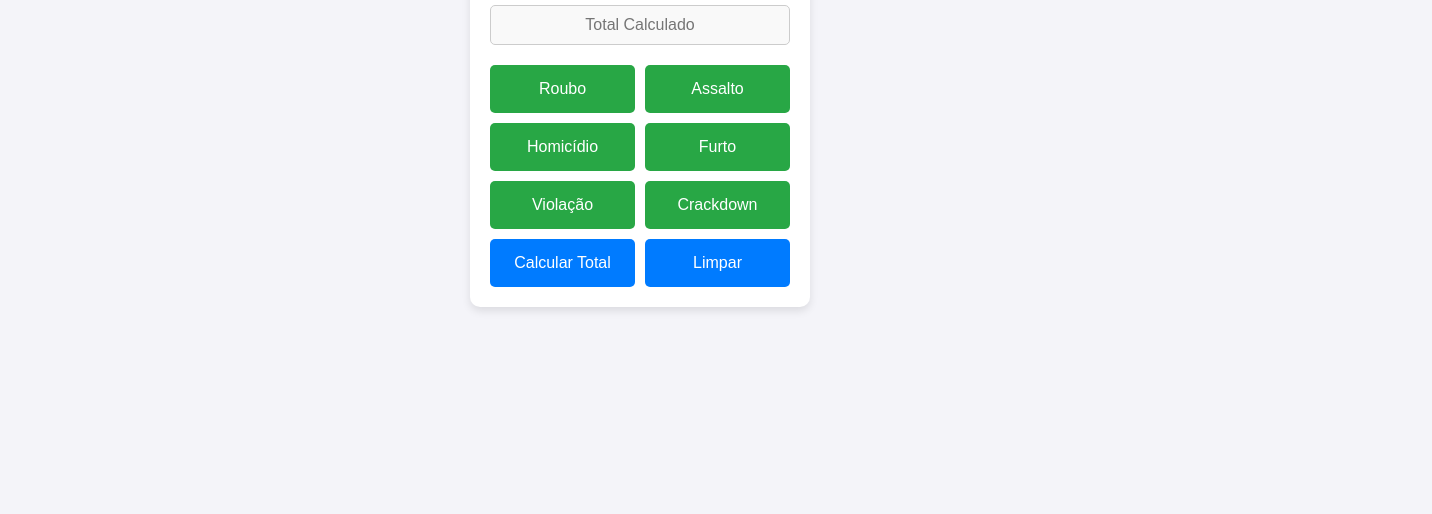
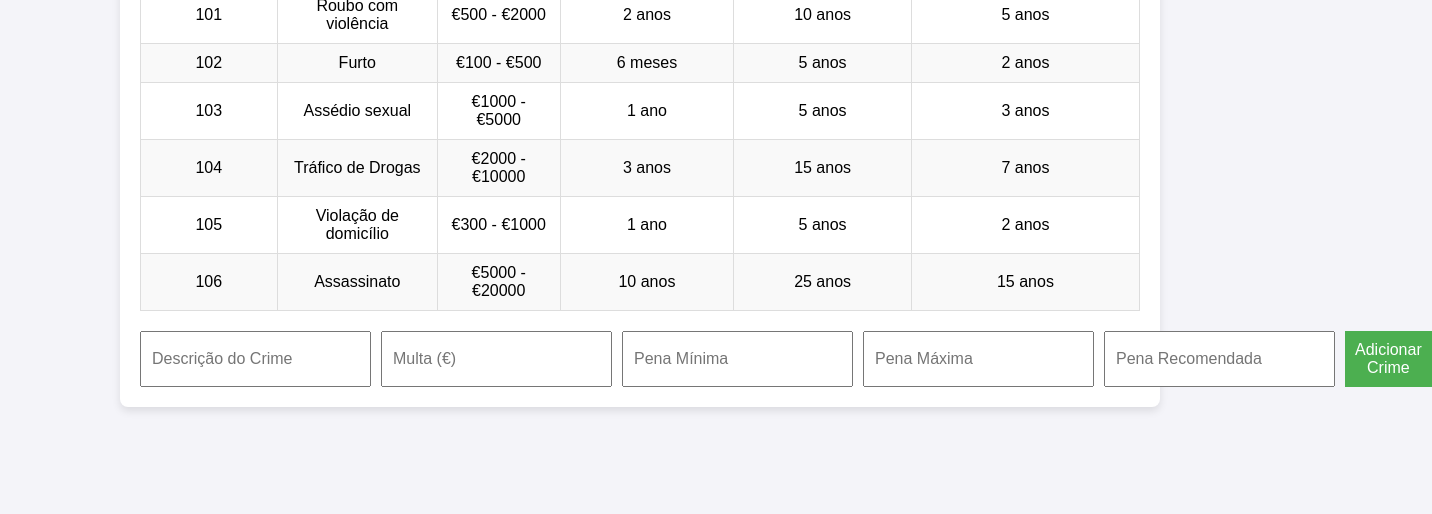
Before and after one commit to certal77/Guarda, a plain HTML site: page index.html in a window 1280 px wide. Shown: the part 286-800 px from the top of the page, 1432 px wide, since content can reach past the window. Drawn offline with Linux system fonts and the light colour scheme.

Commit message:
Update index.html

```diff
--- a/index.html
+++ b/index.html
@@ -5,179 +5,213 @@
     <meta name="viewport" content="width=device-width, initial-scale=1.0">
     <title>Calculadora de Crimes</title>
     <style>
-        /* Estilo global */
         body {
             font-family: Arial, sans-serif;
             background-color: #f4f4f9;
+            margin: 0;
+            padding: 0;
             display: flex;
             justify-content: center;
             align-items: center;
             height: 100vh;
-            margin: 0;
         }
 
-        /* Container principal da calculadora */
-        .calculator {
-            background-color: #ffffff;
-            border-radius: 10px;
+        .container {
+            width: 80%;
+            max-width: 1000px;
+            padding: 20px;
+            background-color: #fff;
             box-shadow: 0 4px 8px rgba(0, 0, 0, 0.1);
-            padding: 20px;
-            width: 300px;
+            border-radius: 8px;
         }
 
-        /* Display de resultado */
-        .display {
+        h1 {
+            text-align: center;
             margin-bottom: 20px;
+        }
+
+        .table-container {
+            margin: 20px 0;
+            overflow-x: auto;
+        }
+
+        table {
+            width: 100%;
+            border-collapse: collapse;
+            margin-top: 10px;
+        }
+
+        th, td {
+            padding: 10px;
+            text-align: center;
+            border: 1px solid #ddd;
+        }
+
+        th {
+            background-color: #f2f2f2;
+        }
+
+        tr:nth-child(even) {
+            background-color: #f9f9f9;
+        }
+
+        tr:hover {
+            background-color: #f1f1f1;
+        }
+
+        .crime-info {
+            margin: 20px 0;
             text-align: center;
         }
 
-        input {
-            width: 100%;
-            padding: 10px;
-            font-size: 16px;
-            text-align: center;
-            background-color: #f9f9f9;
-            border: 1px solid #ccc;
-            border-radius: 5px;
-            box-sizing: border-box;
+        .button-container {
+            display: flex;
+            justify-content: space-between;
         }
 
-        /* Botões */
-        .buttons {
-            display: grid;
-            grid-template-columns: repeat(2, 1fr);
-            gap: 10px;
+        .crime-addition {
+            display: flex;
+            justify-content: space-between;
+            margin-top: 20px;
         }
 
-        .btn {
-            background-color: #007bff;
-            color: #fff;
-            border: none;
-            padding: 15px;
+        .crime-addition input, .crime-addition select, .crime-addition button {
+            padding: 10px;
+            margin-right: 10px;
             font-size: 16px;
-            border-radius: 5px;
-            cursor: pointer;
-            transition: background-color 0.3s;
         }
 
-        .btn:hover {
-            background-color: #0056b3;
+        .crime-addition button {
+            background-color: #4CAF50;
+            color: white;
+            border: none;
+            cursor: pointer;
         }
 
-        .btn:active {
-            background-color: #003f7f;
-        }
-
-        /* Botões de crime */
-        .btn-crime {
-            background-color: #28a745;
-        }
-
-        .btn-crime:hover {
-            background-color: #218838;
-        }
-
-        .btn-crime:active {
-            background-color: #1e7e34;
-        }
-
-        /* Título */
-        h1 {
-            text-align: center;
-            color: #333;
-            font-size: 24px;
-            margin-bottom: 20px;
+        .crime-addition button:hover {
+            background-color: #45a049;
         }
     </style>
 </head>
 <body>
-    <div class="calculator">
+    <div class="container">
         <h1>Calculadora de Crimes</h1>
-        <div class="display">
-            <input type="text" id="result" readonly placeholder="Total Calculado">
+
+        <!-- Tabela de Crimes -->
+        <div class="table-container">
+            <table>
+                <thead>
+                    <tr>
+                        <th>Código do Crime</th>
+                        <th>Descrição do Crime</th>
+                        <th>Multa (em €)</th>
+                        <th>Pena de Prisão Mínima</th>
+                        <th>Pena de Prisão Máxima</th>
+                        <th>Pena de Prisão Recomendada</th>
+                    </tr>
+                </thead>
+                <tbody>
+                    <tr>
+                        <td>101</td>
+                        <td>Roubo com violência</td>
+                        <td>€500 - €2000</td>
+                        <td>2 anos</td>
+                        <td>10 anos</td>
+                        <td>5 anos</td>
+                    </tr>
+                    <tr>
+                        <td>102</td>
+                        <td>Furto</td>
+                        <td>€100 - €500</td>
+                        <td>6 meses</td>
+                        <td>5 anos</td>
+                        <td>2 anos</td>
+                    </tr>
+                    <tr>
+                        <td>103</td>
+                        <td>Assédio sexual</td>
+                        <td>€1000 - €5000</td>
+                        <td>1 ano</td>
+                        <td>5 anos</td>
+                        <td>3 anos</td>
+                    </tr>
+                    <tr>
+                        <td>104</td>
+                        <td>Tráfico de Drogas</td>
+                        <td>€2000 - €10000</td>
+                        <td>3 anos</td>
+                        <td>15 anos</td>
+                        <td>7 anos</td>
+                    </tr>
+                    <tr>
+                        <td>105</td>
+                        <td>Violação de domicílio</td>
+                        <td>€300 - €1000</td>
+                        <td>1 ano</td>
+                        <td>5 anos</td>
+                        <td>2 anos</td>
+                    </tr>
+                    <tr>
+                        <td>106</td>
+                        <td>Assassinato</td>
+                        <td>€5000 - €20000</td>
+                        <td>10 anos</td>
+                        <td>25 anos</td>
+                        <td>15 anos</td>
+                    </tr>
+                    <tr>
+
+                </tbody>
+            </table>
         </div>
-        <div class="buttons">
-            <button class="btn btn-crime" onclick="chooseCrime('crime1')">Roubo</button>
-            <button class="btn btn-crime" onclick="chooseCrime('crime2')">Assalto</button>
-            <button class="btn btn-crime" onclick="chooseCrime('crime3')">Homicídio</button>
-            <button class="btn btn-crime" onclick="chooseCrime('crime4')">Furto</button>
-            <button class="btn btn-crime" onclick="chooseCrime('crime5')">Violação</button>
-            <button class="btn btn-crime" onclick="chooseCrime('crime6')">Crackdown</button>
-            <button class="btn" onclick="calculateTotal()">Calcular Total</button>
-            <button class="btn" onclick="clearDisplay()">Limpar</button>
+
+        <!-- Formulário de Adição de Crime -->
+        <div class="crime-addition">
+            <input type="text" id="crimeDescription" placeholder="Descrição do Crime" />
+            <input type="text" id="fine" placeholder="Multa (€)" />
+            <input type="text" id="minSentence" placeholder="Pena Mínima" />
+            <input type="text" id="maxSentence" placeholder="Pena Máxima" />
+            <input type="text" id="recSentence" placeholder="Pena Recomendada" />
+            <button onclick="addCrime()">Adicionar Crime</button>
         </div>
     </div>
 
     <script>
-        let crimes = [];
+        function addCrime() {
+            // Obtendo os valores dos inputs
+            const crimeDescription = document.getElementById('crimeDescription').value;
+            const fine = document.getElementById('fine').value;
+            const minSentence = document.getElementById('minSentence').value;
+            const maxSentence = document.getElementById('maxSentence').value;
+            const recSentence = document.getElementById('recSentence').value;
 
-        // Função para escolher o crime e adicionar os dados
-        function chooseCrime(crime) {
-            let crimeData = {};
-
-            switch(crime) {
-                case 'crime1':
-                    crimeData = { name: "Roubo", multa: 5000, penaMaxima: 12, penaMinima: 5, penaRecomendada: 8 };
-                    break;
-                case 'crime2':
-                    crimeData = { name: "Assalto", multa: 3000, penaMaxima: 10, penaMinima: 3, penaRecomendada: 6 };
-                    break;
-                case 'crime3':
-                    crimeData = { name: "Homicídio", multa: 10000, penaMaxima: 25, penaMinima: 10, penaRecomendada: 20 };
-                    break;
-                case 'crime4':
-                    crimeData = { name: "Furto", multa: 2000, penaMaxima: 5, penaMinima: 1, penaRecomendada: 3 };
-                    break;
-                case 'crime5':
-                    crimeData = { name: "Violação", multa: 8000, penaMaxima: 15, penaMinima: 7, penaRecomendada: 12 };
-                    break;
-                case 'crime6':
-                    crimeData = { name: "Crackdown", multa: 4000, penaMaxima: 7, penaMinima: 2, penaRecomendada: 5 };
-                    break;
-                default:
-                    alert("Selecione um crime válido.");
-                    return;
+            if (!crimeDescription || !fine || !minSentence || !maxSentence || !recSentence) {
+                alert("Por favor, preencha todos os campos.");
+                return;
             }
 
-            // Adiciona o crime à lista
-            crimes.push(crimeData);
-            displayCrime(crimeData);
-        }
+            // Criando uma nova linha na tabela
+            const table = document.querySelector('table tbody');
+            const newRow = document.createElement('tr');
 
-        // Função para exibir o crime selecionado
-        function displayCrime(crime) {
-            document.getElementById('result').value = `${crime.name}: \n` +
-                `Multa: ${crime.multa}€\n` +
-                `Pena Máxima: ${crime.penaMaxima} anos\n` +
-                `Pena Mínima: ${crime.penaMinima} anos\n` +
-                `Pena Recomendada: ${crime.penaRecomendada} anos`;
-        }
+            newRow.innerHTML = `
+                <td></td>
+                <td>${crimeDescription}</td>
+                <td>${fine}</td>
+                <td>${minSentence}</td>
+                <td>${maxSentence}</td>
+                <td>${recSentence}</td>
+            `;
 
-        // Função para calcular o total
-        function calculateTotal() {
-            let totalMulta = 0;
-            let totalPenaMaxima = 0;
-            let totalPenaMinima = 0;
-            let totalPenaRecomendada = 0;
+            // Inserindo a nova linha na tabela
+            table.appendChild(newRow);
 
-            crimes.forEach(crime => {
-                totalMulta += crime.multa;
-                totalPenaMaxima += crime.penaMaxima;
-                totalPenaMinima += crime.penaMinima;
-                totalPenaRecomendada += crime.penaRecomendada;
-            });
-
-            // Exibe o resultado total
-            document.getElementById('result').value = `Total Multa: ${totalMulta}€\n` +
-                `Total Pena Máxima: ${totalPenaMaxima} anos\n` +
-                `Total Pena Mínima: ${totalPenaMinima} anos\n` +
-                `Total Pena Recomendada: ${totalPenaRecomendada} anos`;
-        }
-
-        // Função para limpar os dados
-        function clearDisplay() {
-            crimes = [];
-            document.getElementById('result').value = "";
+            // Limpando os campos após adicionar
+            document.getElementById('crimeDescription').value = '';
+            document.getElementById('fine').value = '';
+            document.getElementById('minSentence').value = '';
+            document.getElementById('maxSentence').value = '';
+            document.getElementById('recSentence').value = '';
         }
     </script>
 </body>
```
